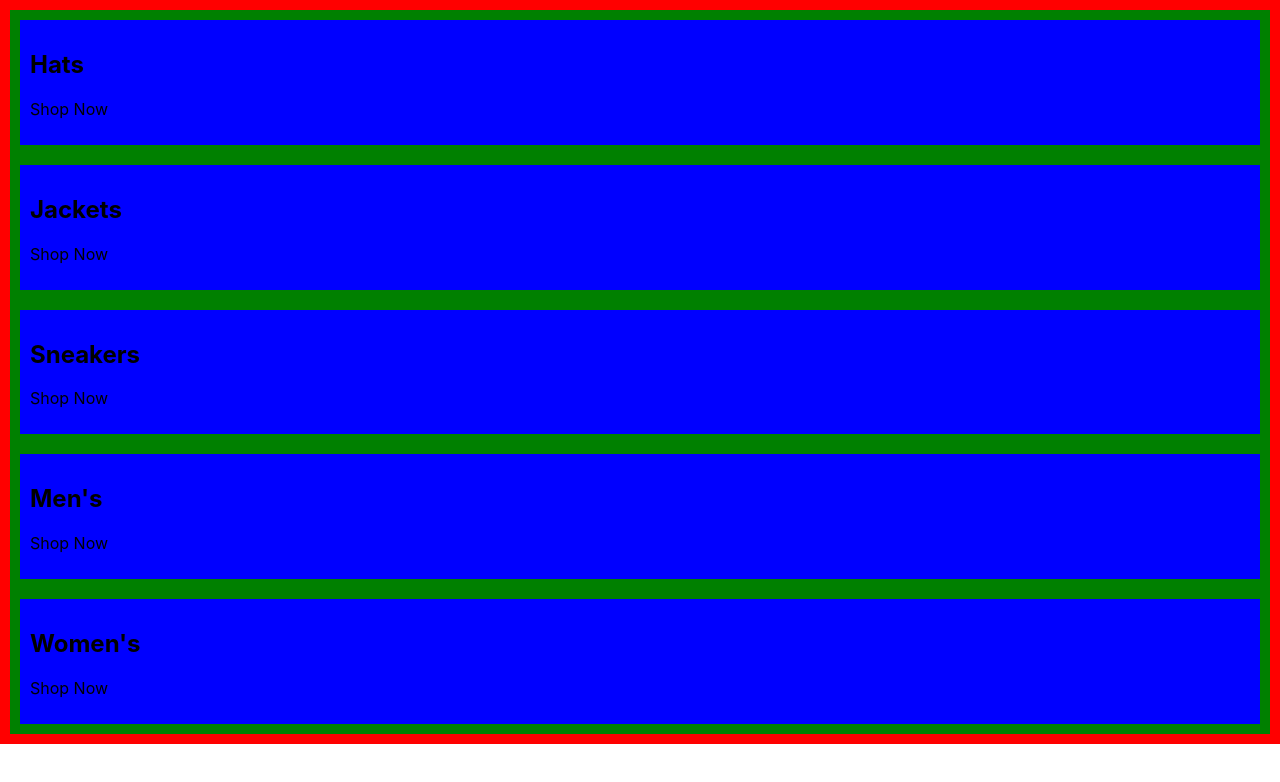
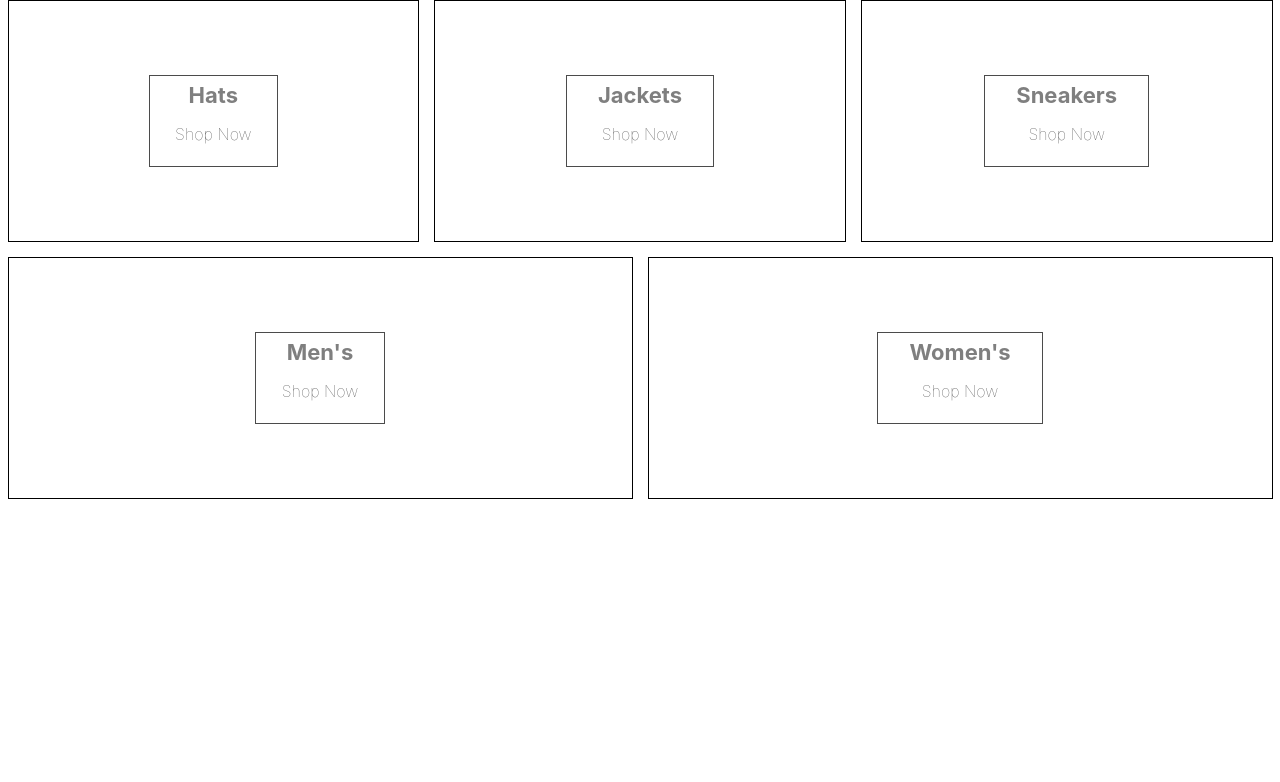
Before and after one commit to D-Loot/crwn-clothing, a React (Create React App) app: page / in a window 1280 px wide. Shown: the top 782 px of the page. Built offline with nearby package versions, Linux system fonts and the light colour scheme.

Commit message:
76 - Update SASS/scss file

```diff
--- a/src/App.js
+++ b/src/App.js
@@ -32,8 +32,8 @@
 
   return (
     <div className="categories-container">
-      {categories.map(({title, subtitle})=>(
-      <div className="category-container">
+      {categories.map(({title, subtitle, id})=>(
+      <div key={id} className="category-container">
         {/* <img src="" alt=""> */}
         <div className="background-image"></div>
         <div className="category-body-container">
--- a/src/categories.styles.scss
+++ b/src/categories.styles.scss
@@ -1,15 +1,75 @@
-.categories-container{
-  background-color: red;
-  padding: 10px;
+.categories-container {
+  width: 100%;
+  display: flex;
+  flex-wrap: wrap;
+  justify-content: space-between;
 }
 
+.category-container {
+  min-width: 30%;
+  height: 240px;
+  flex: 1 1 auto;
+  display: flex;
+  align-items: center;
+  justify-content: center;
+  border: 1px solid black;
+  margin: 0 7.5px 15px;
+  overflow: hidden;
 
-.categories-container .category-container{
-  background-color: green;
-  padding:10px;
+  &:hover {
+    cursor: pointer;
+
+    & .background-image {
+      transform: scale(1.1);
+      transition: transform 6s cubic-bezier(0.25, 0.45, 0.45, 0.95);
+    }
+
+    & .category-body-container {
+      opacity: 0.9;
+    }
+  }
+
+  &.large {
+    height: 380px;
+  }
+
+  &:first-child {
+    margin-right: 7.5px;
+  }
+
+  &:last-child {
+    margin-left: 7.5px;
+  }
+
+  .background-image {
+    width: 100%;
+    height: 100%;
+    background-size: cover;
+    background-position: center;
+  }
+
+  .category-body-container {
+    height: 90px;
+    padding: 0 25px;
+    display: flex;
+    flex-direction: column;
+    align-items: center;
+    justify-content: center;
+    border: 1px solid black;
+    background-color: white;
+    opacity: 0.7;
+    position: absolute;
+
+    h2 {
+      font-weight: bold;
+      margin: 0 6px 0;
+      font-size: 22px;
+      color: #4a4a4a;
+    }
+
+    p {
+      font-weight: lighter;
+      font-size: 16px;
+    }
+  }
 }
-
-.categories-container .category-container .category-body-container{
-  background-color: blue;
-  padding:10px;
-}
```
